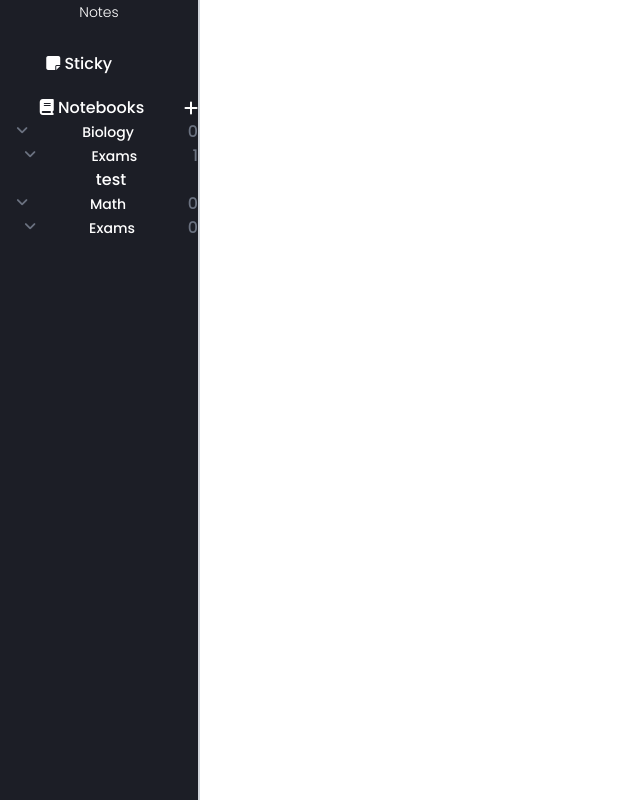
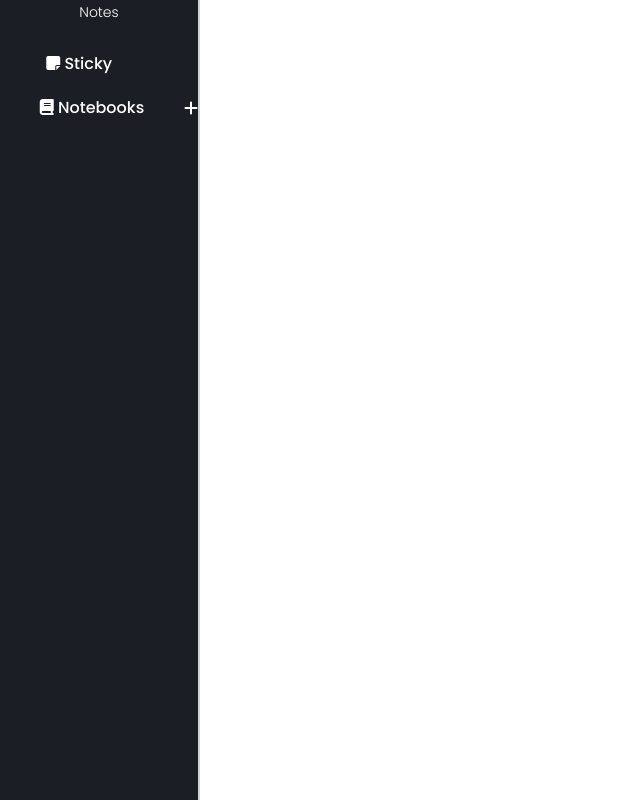
Before and after one commit to notebook-app/front-end, a React (Create React App) app: page /notes in a window 1280 px wide. Shown: the whole page, without its empty margins (0-640 px from the left). Built offline with nearby package versions, Linux system fonts and the light colour scheme.

Commit message:
Creating new groups

```diff
--- a/src/components/ContextMenu.tsx
+++ b/src/components/ContextMenu.tsx
@@ -1,5 +1,6 @@
 import MDNotesService from "../services/MDNotesService";
 import {store} from "../utils/store";
+import {defaultGroup} from "../utils/defaults";
 
 type ContextMenuOptionT = {
     readonly id: string;
@@ -35,6 +36,14 @@ const optionsOnNotesGroup: ContextMenuGroupT = {
             id: 'teasa',
             title: 'New note',
             action: () => {
+            }
+        },
+        {
+            id: 'tsad',
+            title: 'New group',
+            action: (parentId: string) => {
+                // @ts-ignore
+                store.dispatch(MDNotesService.addGroup(defaultGroup, 'd1'));
             }
         }
     ],
@@ -95,7 +104,8 @@ document.addEventListener('mousemove', ({x, y}) => {
 
         const context: HTMLElement = findContext(e.target as HTMLElement);
         const isNote: boolean = context.hasAttribute('data-note-id');
-        contextMenu = createContextMenu(isNote ? optionsOnSingleNote : optionsOnNotesGroup, {x, y});
+        const isGroup: boolean = context.hasAttribute('data-group-id');
+        contextMenu = createContextMenu(isNote ? optionsOnSingleNote : (isGroup ? optionsOnNotesGroup : null), {x, y});
 
         document.body.appendChild(contextMenu);
     });
--- a/src/views/NotesView.tsx
+++ b/src/views/NotesView.tsx
@@ -1,47 +1,17 @@
-import React, {useState} from "react";
+import React from "react";
 import Nav from "../components/layout/Nav";
-import {GroupT, NoteT} from "../utils/types";
+import {GroupT, NoteT, StoreT} from "../utils/types";
+import {useDispatch, useSelector} from "react-redux";
+import MDNotesService from "../services/MDNotesService";
+import {defaultGroup} from "../utils/defaults";
 
 type Props = {
     notes: NoteT[];
 };
 
 export default function NotesView({notes}: Props): JSX.Element {
-    const [groups, setGroups] = useState<GroupT[]>([
-        {
-            id: 'dhuiy721udea',
-            title: 'Biology',
-            innerGroups: [
-                {
-                    id: '2disajdlsha',
-                    title: 'Exams',
-                    notes: [
-                        {
-                            id: 'test',
-                            title: 'test',
-                            backgroundUrl: '',
-                            unFormattedContent: ''
-                        }
-                    ],
-                    innerGroups: []
-                },
-            ],
-            notes: [],
-        },
-        {
-            id: 'dsay9ed',
-            title: 'Math',
-            innerGroups: [
-                {
-                    id: 'dsa2rfc7sh9ua',
-                    title: 'Exams',
-                    notes: [],
-                    innerGroups: []
-                },
-            ],
-            notes: [],
-        },
-    ]);
+    const groups: Array<GroupT> = useSelector((state: StoreT) => state.groups);
+    const dispatch = useDispatch();
 
     function showOrHideGroup(groupId: string): void {
         const target: Element = document.querySelector(`div[data-group-id="${groupId}"] .notes`);
@@ -90,14 +60,13 @@ export default function NotesView({notes}: Props): JSX.Element {
                         >
                             <i className="fa-solid fa-book"/>
                             {' Notebooks'}
-                            <i className="fa-solid fa-plus float-right mt-1 cursor-pointer" onClick={() => {
-                                setGroups([...groups, {
-                                    id: `dsad2${Math.random()}`,
-                                    notes: [],
-                                    innerGroups: [],
-                                    title: 'unnamed'
-                                }])
-                            }}/>
+                            <i
+                                className="fa-solid fa-plus float-right mt-1 cursor-pointer"
+                                onClick={() => {
+                                    const newGroup: GroupT = Object.assign({}, defaultGroup);
+                                    dispatch(MDNotesService.addGroup(newGroup));
+                                }}
+                            />
                         </div>
                         <div className={'ml-[.5rem]'}>
                             {
```
